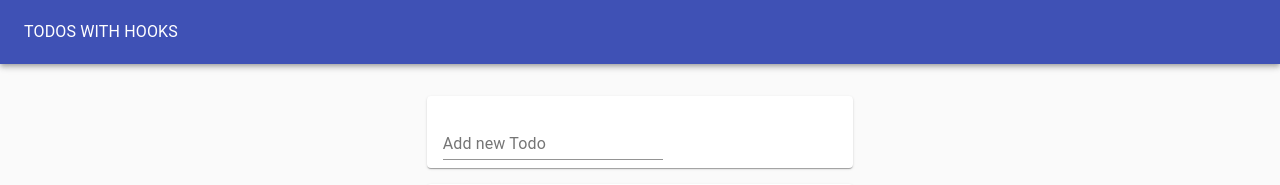
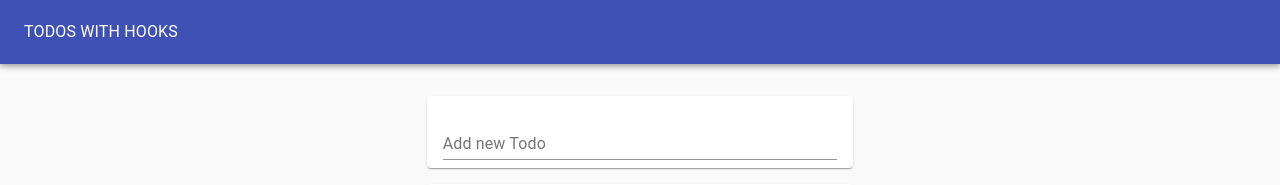
Before and after one commit to neeerajtk/Todo-List-Hooks, a React (Create React App) app in the folder todo/: page / in a window 1280 px wide. Shown: the top 185 px of the page. Built offline with nearby package versions, Linux system fonts and the light colour scheme.

Commit message:
stylig updates

```diff
--- /dev/null
+++ b/todo/src/Todo.js
@@ -0,0 +1,6 @@
+import React from "react";
+function Todo(){
+    return <li>Iam TODO</li>
+}
+
+export default Todo;
--- a/todo/src/TodoForm.js
+++ b/todo/src/TodoForm.js
@@ -12,7 +12,13 @@ function TodoForm({addTodo}){
                 addTodo(value);
                 reset();
             }}>
-                <TextField value={value} onChange={handleChange} margin="normal" label="Add new Todo"/>
+                <TextField
+                value={value}
+                onChange={handleChange}
+                margin="normal"
+                label="Add new Todo"
+                fullWidth
+                />
             </form>
         </Paper>
     )
```
